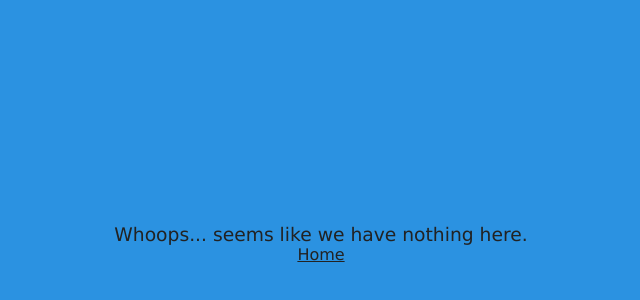
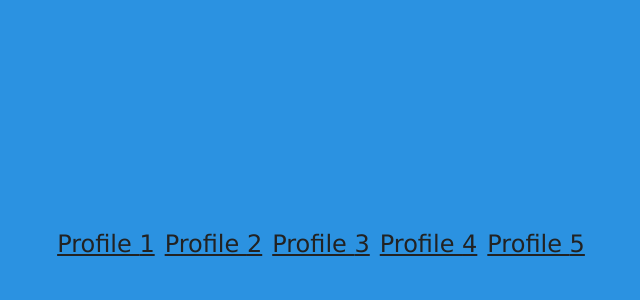
Before and after one commit to italoknd/Curso-REACT-JS, a React (Vite) app in the folder react-fundamentals/: page /profiles in a window 1280 px wide. Shown: the part 156-456 px from the top of the page, without its empty margins (319-959 px from the left). Built offline with nearby package versions, Linux system fonts and the light colour scheme.

Commit message:
salvar progresso *

```diff
--- /dev/null
+++ b/react-fundamentals/src/views/Profile.tsx
@@ -0,0 +1,13 @@
+import React from "react";
+import { Link } from "react-router-dom";
+
+export default function Profiles() {
+  return (
+    <div className="profiles">
+      <h2>Main profile page</h2>
+      <button>
+        <Link to={`/profiles`}>Go back to profiles</Link>
+      </button>
+    </div>
+  );
+}
--- /dev/null
+++ b/react-fundamentals/src/views/Profiles.tsx
@@ -0,0 +1,20 @@
+import React from "react";
+import { Link } from "react-router-dom";
+import "./profiles.css";
+
+export default function Profiles() {
+  const profiles: number[] = [1, 2, 3, 4, 5];
+  return (
+    <div className="profiles">
+      {profiles.map((profile: number) => {
+        return (
+          <div key={profile}>
+            <h2>
+              <Link to={`/${profile}`}>Profile {profile}</Link>
+            </h2>
+          </div>
+        );
+      })}
+    </div>
+  );
+}
--- /dev/null
+++ b/react-fundamentals/src/views/profiles.css
@@ -0,0 +1,4 @@
+.profiles {
+  display: flex;
+  gap: 10px;
+}
```
Also changed, not shown: react-fundamentals/src/router/index.tsx (+11 -1 lines).
